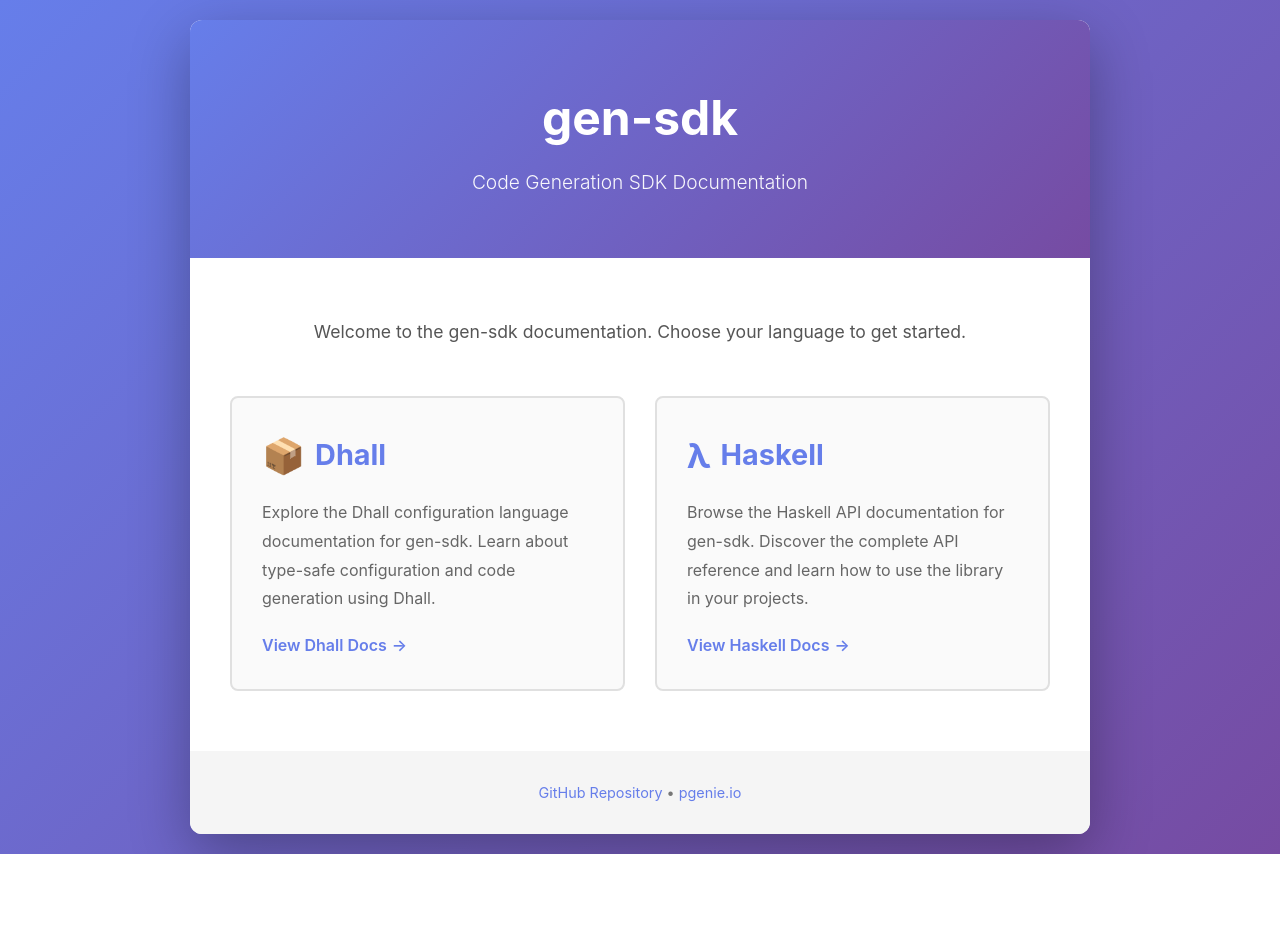
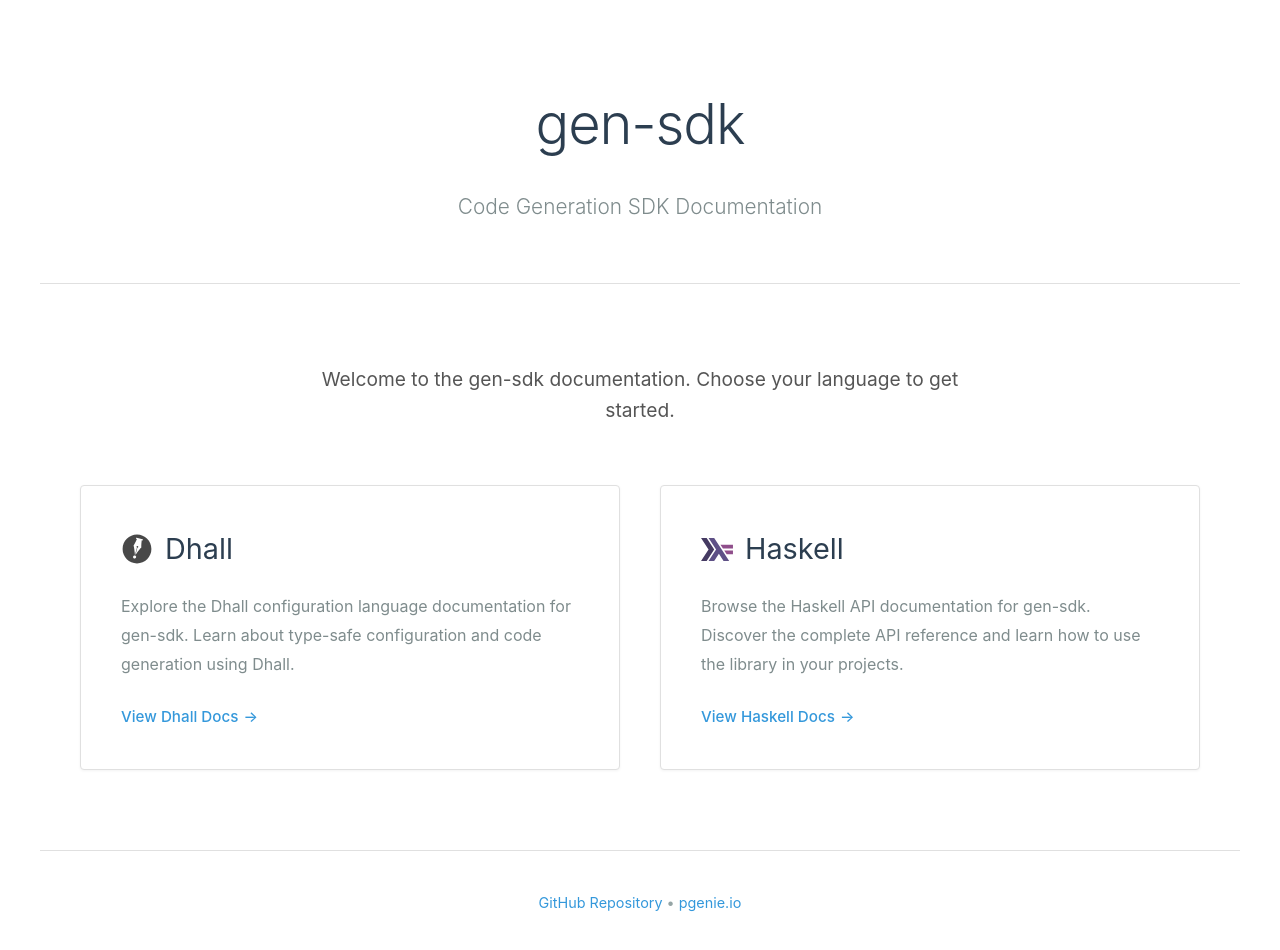
Before and after one commit to pgenie-io/gen-sdk, a plain HTML site: page pages/index.html in a window 1280 px wide. Before the commit the page ends 854 px from the top, so only its background shows below. Drawn offline with Linux system fonts and the light colour scheme.

Commit message:
Restyle and add icons

```diff
--- a/docs-index.html
+++ b/pages/index.html
@@ -13,157 +13,174 @@
         }
 
         body {
-            font-family: -apple-system, BlinkMacSystemFont, 'Segoe UI', 'Roboto', 'Helvetica Neue', Arial, sans-serif;
+            font-family: -apple-system, BlinkMacSystemFont, 'Segoe UI', 'Roboto', 'Oxygen', 'Ubuntu', 'Cantarell', sans-serif;
             line-height: 1.6;
             color: #333;
-            background: linear-gradient(135deg, #667eea 0%, #764ba2 100%);
+            background: #fff;
             min-height: 100vh;
-            display: flex;
-            align-items: center;
-            justify-content: center;
-            padding: 20px;
         }
 
         .container {
-            max-width: 900px;
-            width: 100%;
-            background: white;
-            border-radius: 12px;
-            box-shadow: 0 20px 60px rgba(0, 0, 0, 0.3);
-            overflow: hidden;
+            max-width: 1200px;
+            margin: 0 auto;
+            padding: 0;
         }
 
         header {
-            background: linear-gradient(135deg, #667eea 0%, #764ba2 100%);
-            color: white;
-            padding: 60px 40px;
+            background: #fff;
+            padding: 80px 40px 60px;
             text-align: center;
+            border-bottom: 1px solid #e0e0e0;
         }
 
         h1 {
-            font-size: 3em;
-            margin-bottom: 10px;
-            font-weight: 700;
+            font-size: 3.5em;
+            margin-bottom: 20px;
+            font-weight: 300;
+            color: #2c3e50;
+            letter-spacing: -0.02em;
         }
 
         .tagline {
-            font-size: 1.2em;
-            opacity: 0.95;
+            font-size: 1.3em;
+            color: #7f8c8d;
             font-weight: 300;
+            max-width: 600px;
+            margin: 0 auto;
         }
 
         .content {
-            padding: 60px 40px;
+            padding: 80px 40px;
         }
 
         .intro {
             text-align: center;
-            margin-bottom: 50px;
-            font-size: 1.1em;
+            margin-bottom: 60px;
+            font-size: 1.2em;
             color: #555;
+            max-width: 700px;
+            margin-left: auto;
+            margin-right: auto;
         }
 
         .docs-grid {
             display: grid;
-            grid-template-columns: repeat(auto-fit, minmax(300px, 1fr));
-            gap: 30px;
-            margin-top: 40px;
+            grid-template-columns: repeat(auto-fit, minmax(350px, 1fr));
+            gap: 40px;
+            margin-top: 60px;
         }
 
         .doc-card {
-            border: 2px solid #e0e0e0;
-            border-radius: 8px;
-            padding: 30px;
+            border: 1px solid #e0e0e0;
+            border-radius: 4px;
+            padding: 40px;
             text-decoration: none;
             color: inherit;
-            transition: all 0.3s ease;
-            background: #fafafa;
+            transition: all 0.2s ease;
+            background: #fff;
+            box-shadow: 0 1px 3px rgba(0, 0, 0, 0.05);
         }
 
         .doc-card:hover {
-            transform: translateY(-5px);
-            box-shadow: 0 10px 30px rgba(102, 126, 234, 0.2);
-            border-color: #667eea;
+            transform: translateY(-2px);
+            box-shadow: 0 4px 12px rgba(0, 0, 0, 0.1);
+            border-color: #3498db;
         }
 
         .doc-card:focus {
-            outline: 3px solid #667eea;
+            outline: 2px solid #3498db;
             outline-offset: 2px;
         }
 
         .doc-card:focus-visible {
-            outline: 3px solid #667eea;
+            outline: 2px solid #3498db;
             outline-offset: 2px;
         }
 
         .doc-card h2 {
-            color: #667eea;
+            color: #2c3e50;
             font-size: 1.8em;
-            margin-bottom: 15px;
+            margin-bottom: 20px;
+            font-weight: 400;
             display: flex;
             align-items: center;
-            gap: 10px;
+            gap: 12px;
         }
 
         .doc-card .icon {
-            font-size: 1.2em;
+            width: 32px;
+            height: 32px;
+            object-fit: contain;
         }
 
         .doc-card p {
-            color: #666;
+            color: #7f8c8d;
             line-height: 1.8;
-            margin-bottom: 20px;
+            margin-bottom: 25px;
+            font-size: 1em;
         }
 
         .doc-card .learn-more {
-            color: #667eea;
-            font-weight: 600;
+            color: #3498db;
+            font-weight: 500;
             display: inline-flex;
             align-items: center;
             gap: 5px;
+            font-size: 0.95em;
         }
 
         .doc-card .learn-more::after {
             content: '→';
-            transition: transform 0.3s ease;
+            transition: transform 0.2s ease;
         }
 
         .doc-card:hover .learn-more::after {
-            transform: translateX(5px);
+            transform: translateX(3px);
         }
 
         footer {
             text-align: center;
-            padding: 30px;
-            background: #f5f5f5;
-            color: #777;
+            padding: 40px;
+            background: #fff;
+            color: #95a5a6;
             font-size: 0.9em;
+            border-top: 1px solid #e0e0e0;
         }
 
         footer a {
-            color: #667eea;
+            color: #3498db;
             text-decoration: none;
+            transition: color 0.2s ease;
         }
 
         footer a:hover {
-            text-decoration: underline;
+            color: #2980b9;
         }
 
         @media (max-width: 768px) {
             h1 {
-                font-size: 2em;
+                font-size: 2.5em;
+            }
+
+            .tagline {
+                font-size: 1.1em;
             }
 
             .content {
-                padding: 40px 20px;
+                padding: 60px 20px;
             }
 
             header {
-                padding: 40px 20px;
+                padding: 60px 20px 40px;
             }
 
             .docs-grid {
                 grid-template-columns: 1fr;
+                gap: 30px;
+            }
+
+            .doc-card {
+                padding: 30px;
             }
         }
     </style>
@@ -182,7 +199,7 @@
 
             <div class="docs-grid">
                 <a href="./dhall/" class="doc-card" aria-label="View Dhall documentation">
-                    <h2><span class="icon">📦</span> Dhall</h2>
+                    <h2><img src="dhall-logo.svg" alt="Dhall logo" class="icon"> Dhall</h2>
                     <p>
                         Explore the Dhall configuration language documentation for gen-sdk.
                         Learn about type-safe configuration and code generation using Dhall.
@@ -191,7 +208,7 @@
                 </a>
 
                 <a href="./haskell/" class="doc-card" aria-label="View Haskell documentation">
-                    <h2><span class="icon">λ</span> Haskell</h2>
+                    <h2><img src="haskell-logo.svg" alt="Haskell logo" class="icon"> Haskell</h2>
                     <p>
                         Browse the Haskell API documentation for gen-sdk.
                         Discover the complete API reference and learn how to use the library in your projects.
```
Also changed, not shown: pages/dhall-logo.svg (added), pages/haskell-logo.svg (added), 2 other files.
